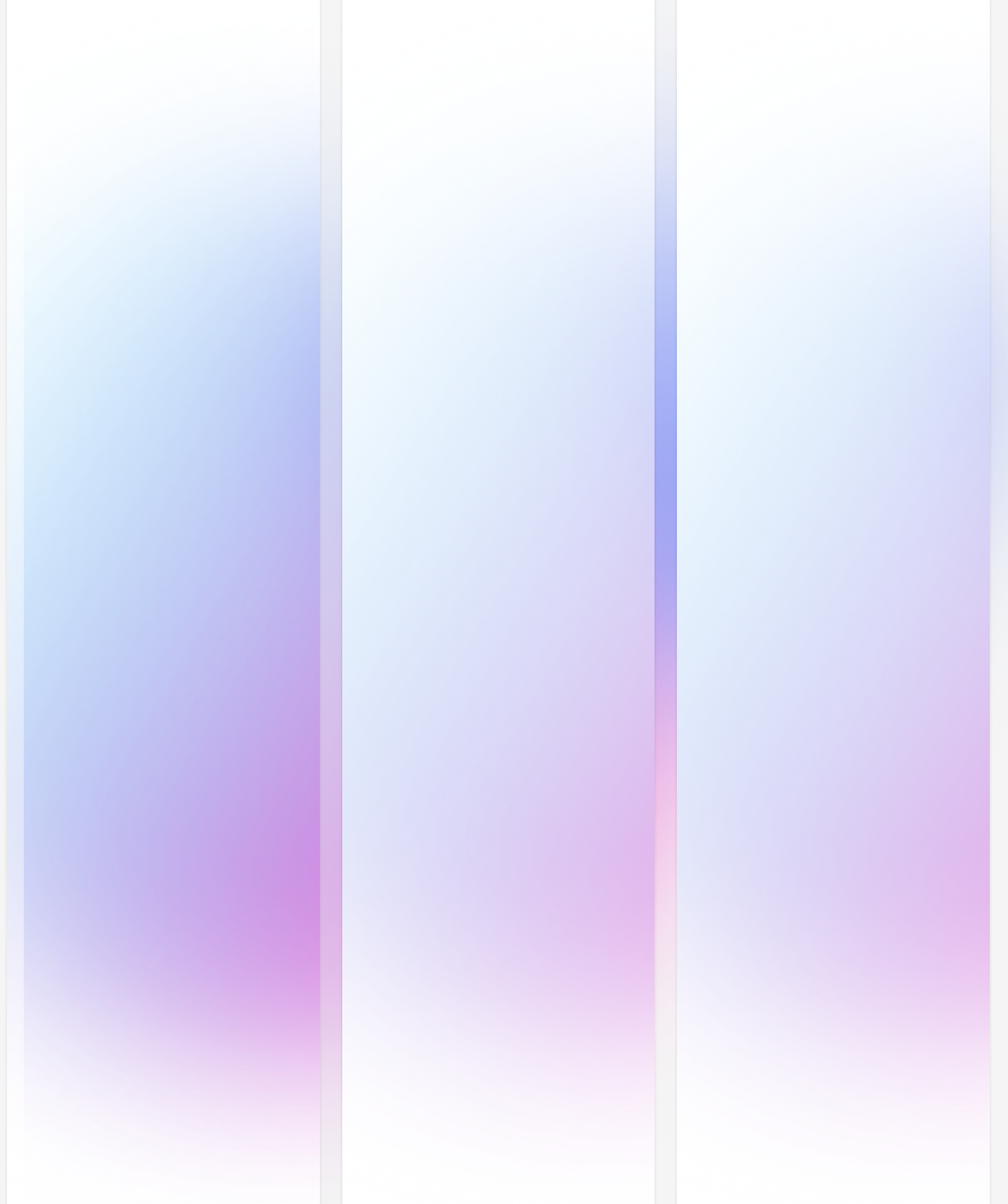
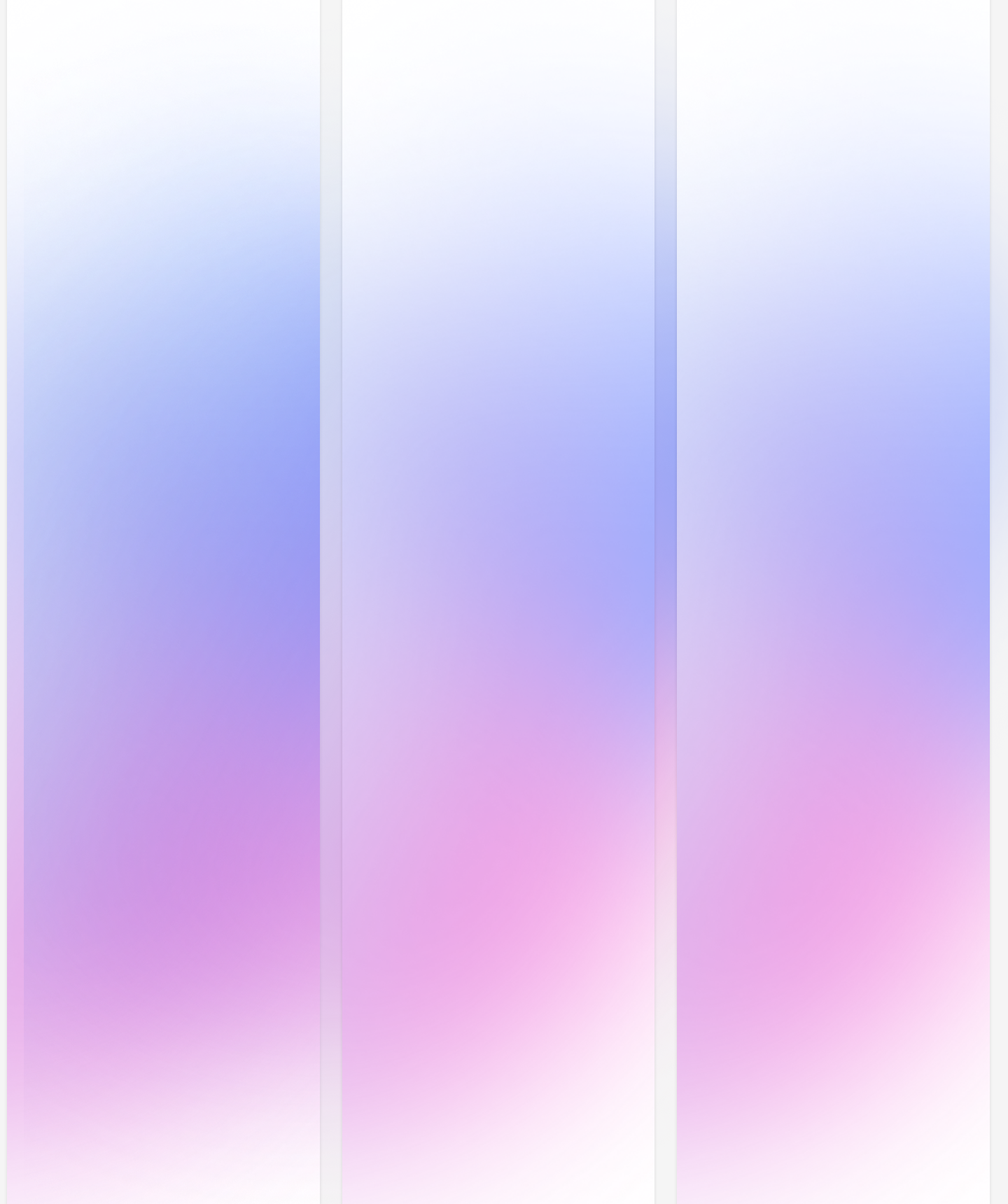
Before and after one commit to ViKraym/PortfolioUNDE, a PHP site: page / in a window 1440 px wide; the page is wider, and only the part inside the window is pictured. Shown: the part 812-2532 px from the top of that part at 70% size. Run offline with PHP 8.4, Linux system fonts and the light colour scheme.

Commit message:
asdasdaa

```diff
--- a/style/style.css
+++ b/style/style.css
@@ -150,6 +150,9 @@ main {
 .project-box {
  background-color: #fff;
  background-image: url(assets/Image_bg_3.png);
+ background-size: cover; /* Заполняет контейнер, сохраняя пропорции */
+ background-repeat: no-repeat;
+ background-position: center; /* Центрируем изображение */
  padding: 1.5rem;
  border-radius: 8px;
  box-shadow: 0 2px 5px rgba(0,0,0,0.1);
```
